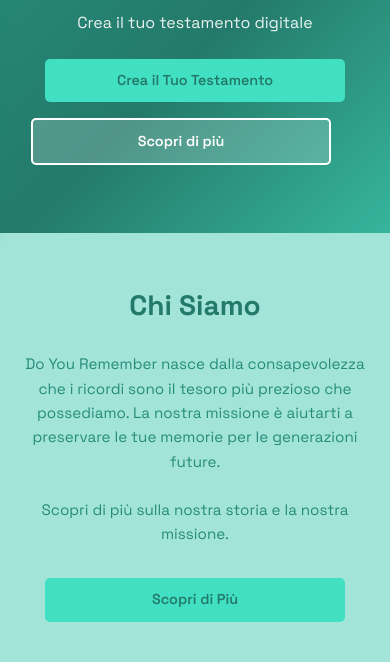
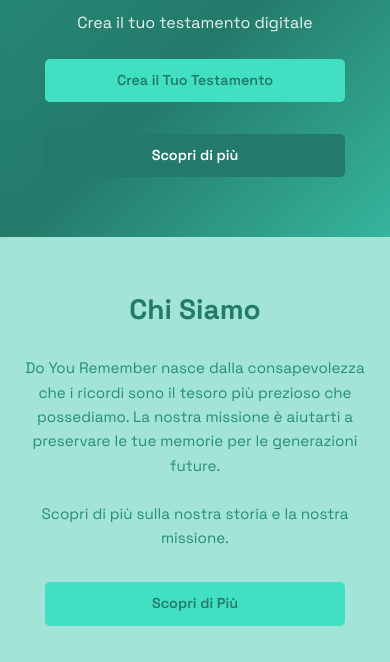
Before and after one commit to chiara-moretti/DoYouRemember, a website: page index.html in a window 390 px wide. Shown: the part 182-844 px from the top of the page. Drawn offline with Linux system fonts and the light colour scheme.

Commit message:
Fix: allineamento pulsanti hero su mobile

```diff
--- a/index.html
+++ b/index.html
@@ -40,8 +40,10 @@
             <div class="container">
                 <h1>Benvenuto</h1>
                 <p class="hero-subtitle">Crea il tuo testamento digitale</p>
-                <a href="registrati.html" class="btn btn-primary">Crea il Tuo Testamento</a>
-                <a href="scopri.html" class="btn btn-secondary" style="margin-left: 1rem; background-color: rgba(255, 255, 255, 0.2); color: white; border: 2px solid white;">Scopri di più</a>
+                <div class="hero-buttons">
+                    <a href="registrati.html" class="btn btn-primary">Crea il Tuo Testamento</a>
+                    <a href="scopri.html" class="btn btn-secondary hero-btn-secondary">Scopri di più</a>
+                </div>
             </div>
         </section>
 
--- a/style.css
+++ b/style.css
@@ -171,14 +171,36 @@ header {
     animation: fadeInUp 1s ease;
 }
 
-.hero .btn + .btn {
-    margin-left: 1rem;
+.hero-buttons {
+    display: flex;
+    justify-content: center;
+    align-items: center;
+    gap: 1rem;
+    flex-wrap: wrap;
+}
+
+.hero-btn-secondary {
+    background-color: rgba(255, 255, 255, 0.2);
+    color: white;
+    border: 2px solid white;
+}
+
+.hero-btn-secondary:hover {
+    background-color: rgba(255, 255, 255, 0.3);
+    border-color: rgba(255, 255, 255, 0.8);
 }
 
 @media (max-width: 768px) {
-    .hero .btn + .btn {
-        margin-left: 0;
-        margin-top: 1rem;
+    .hero-buttons {
+        flex-direction: column;
+        gap: 1rem;
+        width: 100%;
+    }
+
+    .hero-buttons .btn {
+        width: 100%;
+        max-width: 300px;
+        margin: 0;
     }
 }
 
```
